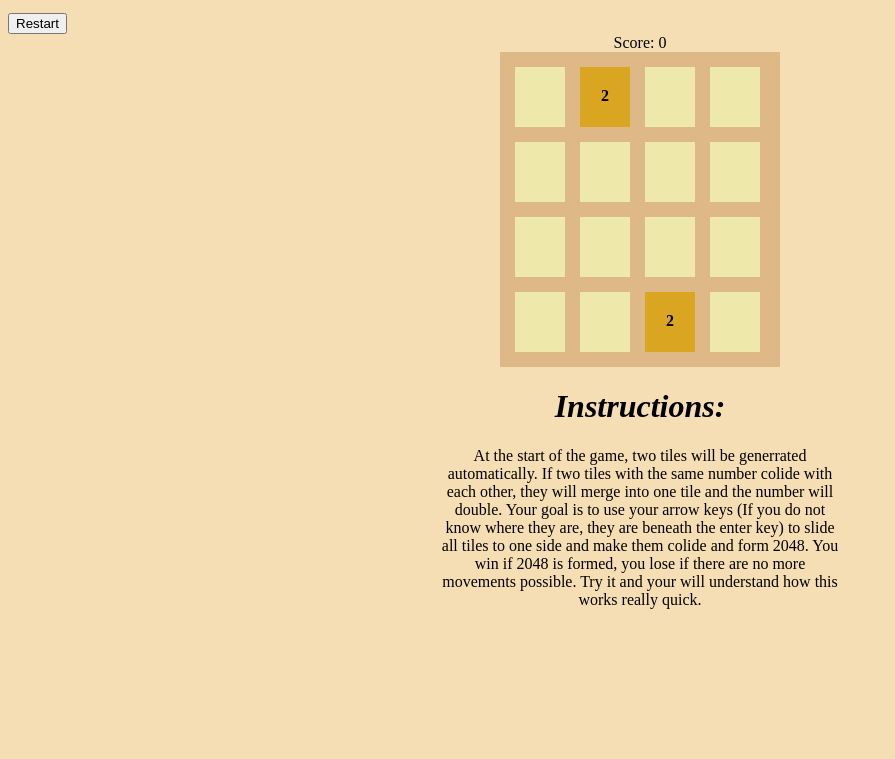
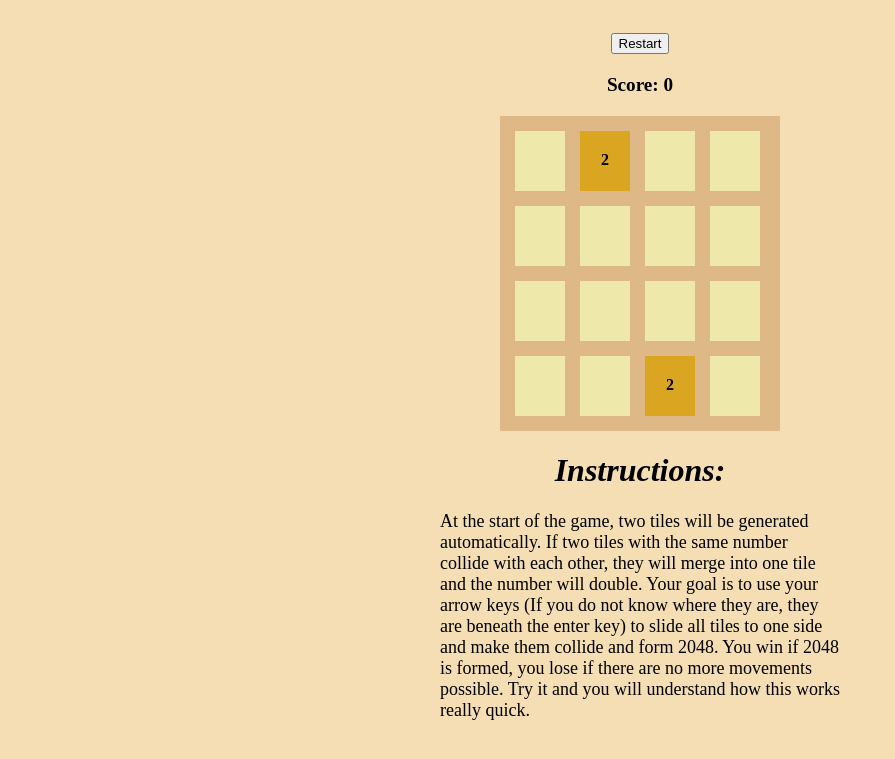
Before and after one commit to MingliZhang/portfolio, a PHP site: page /2048/index.html in a window 1280 px wide. Shown: the top 759 px of the page, without its empty margins (0-895 px from the left). Run offline with PHP 8.4, Linux system fonts and the light colour scheme; some libraries are stand-ins or nearby versions.

Commit message:
2048 style finished

```diff
--- a/2048/index.html
+++ b/2048/index.html
@@ -16,13 +16,13 @@
     <div id="description-wrapper">
       <h1 id="instro">Instructions:</h1>
       <p id="description">
-        At the start of the game, two tiles will be generrated automatically. If
-        two tiles with the same number colide with each other, they will merge
+        At the start of the game, two tiles will be generated automatically. If
+        two tiles with the same number collide with each other, they will merge
         into one tile and the number will double. Your goal is to use your arrow
         keys (If you do not know where they are, they are beneath the enter key)
-        to slide all tiles to one side and make them colide and form 2048. You
+        to slide all tiles to one side and make them collide and form 2048. You
         win if 2048 is formed, you lose if there are no more movements possible.
-        Try it and your will understand how this works really quick.
+        Try it and you will understand how this works really quick.
       </p>
     </div>
 
--- a/2048/style.css
+++ b/2048/style.css
@@ -2,13 +2,11 @@ body * {
   transition: 0.3s;
 }
 
-form {
-  left: 50%;
-  padding-top: 20px;
-}
-
 #Score {
   text-align: center;
+  padding-bottom: 20px;
+  font-size: larger;
+  font-weight: bold;
 }
 
 #instro {
@@ -17,6 +15,14 @@ form {
 #description {
   max-width: 400px;
   margin: 0 auto;
+  text-align: left;
+  font-size: large;
+}
+
+#button {
+  text-align: center;
+  padding-top: 20px;
+  padding-bottom: 20px;
 }
 
 #description-wrapper {
```
